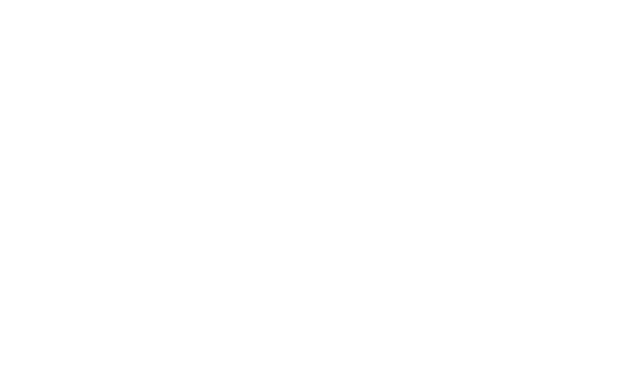
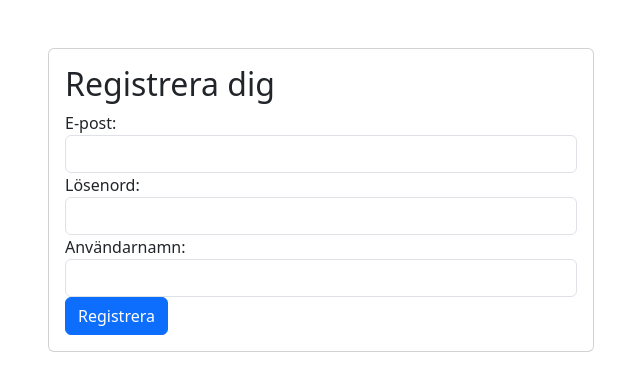
Before and after one commit to natta1995/secure-todo-app, a React (Create React App) app: page /registeruser in a window 1280 px wide. Before the commit this address had no page. Shown: the top 390 px of the page, without its empty margins (319-959 px from the left). Built offline with nearby package versions, Linux system fonts and the light colour scheme.

Commit message:
adding fetures for invating friends to register

```diff
--- a/src/App.js
+++ b/src/App.js
@@ -1,10 +1,11 @@
 import { BrowserRouter, Route, Routes } from 'react-router-dom';
 import { AuthProvider } from './AuthContext';
-import Login from './LogInPage';
-import Register from './RegisterPage'
-import TodoList from './TodosPage'
+import Login from './pages/LogInPage';
+import Register from './pages/RegisterPage'
+import TodoList from './pages/TodosPage'
 import ForgottenPassword from './forgottPassword'
 import NewPassword from './newPassword';
+import RegisterUser from './RegisterUser';
 
 function App() {
   return (
@@ -16,6 +17,7 @@ function App() {
         <Route path="/password" element={<ForgottenPassword />} />
         <Route path="/todo" element={<TodoList />} />
         <Route path="/newpassword" element={<NewPassword />} />
+        <Route path="/registeruser" element={<RegisterUser />} />
       </Routes>
     </BrowserRouter>
     </AuthProvider>
--- a/src/InvateUsers.jsx
+++ b/src/InvateUsers.jsx
@@ -1,16 +1,51 @@
 
-const InvateUsers = () => {
+import React, { useState } from 'react';
 
-    return (
-        <div>
-            <h1>Invate friends</h1>
-            <input
-            type="text"
-            placeholder="email"
-            />
-            <button>Skicka</button>
+const InviteUser = () => {
+  const [email, setEmail] = useState('');
+
+  const handleEmailChange = (e) => {
+    setEmail(e.target.value);
+  };
+
+  const handleInviteClick = () => {
+    // Här kan du anropa en funktion som skickar inbjudningsmejl med den angivna e-postadressen
+    if (email) {
+      // Skicka inbjudan här
+      // Exempel: Skicka e-postadressen till din backend för att hantera inbjudningen
+      fetch('http://localhost:3001/api/users/invate-friend-request', {
+        method: 'POST',
+        headers: {
+          'Content-Type': 'application/json',
+        },
+        body: JSON.stringify({ email }),
+      })
+        .then(() => {
+          setEmail(''); // Återställ formuläret efter att inbjudningen har skickats
+        })
+        .catch((error) => console.error(error));
+    }
+  };
+
+  return (
+    <div>
+      <h2>Bjud in en vän</h2>
+      <div className="input-group mb-3">
+        <input
+          type="email"
+          className="form-control"
+          value={email}
+          onChange={handleEmailChange}
+          placeholder="Ange e-postadressen"
+        />
+        <div className="input-group-append">
+          <button onClick={handleInviteClick} className="btn btn-primary">
+            Bjud in
+          </button>
         </div>
-    )
-}
+      </div>
+    </div>
+  );
+};
 
-export default InvateUsers
+export default InviteUser;
--- /dev/null
+++ b/src/RegisterUser.jsx
@@ -0,0 +1,91 @@
+import React, { useState } from 'react';
+import 'bootstrap/dist/css/bootstrap.min.css'; // Importera Bootstrap CSS
+import { useNavigate } from 'react-router-dom';
+
+function RegisterUser() {
+  const [email, setEmail] = useState('');
+  const [password, setPassword] = useState('');
+  const [username, setUsername] = useState('');
+  const navigate = useNavigate();
+
+
+  const handleRegister = async () => {
+    const user = {
+      email,
+      password,
+      username,
+      role: 'user',
+    };
+
+    try {
+      const response = await fetch('http://localhost:3001/api/users/register', {
+        method: 'POST',
+        headers: {
+          'Content-Type': 'application/json',
+        },
+        body: JSON.stringify(user),
+      });
+
+      if (response.ok) {
+        alert('Registreringen lyckades!');
+        navigate('/'); // Omdirigera till loginsidan
+      } else {
+        const data = await response.json();
+        alert(`Fel vid registrering: ${data.error}`);
+      }
+    } catch (error) {
+      console.error('Något gick fel:', error);
+    }
+  }
+
+  return (
+    <div className="container mt-5">
+      <div className="row h-100 justify-content-center align-items-center">
+        <div className="col-md-6">
+          <div className="card">
+            <div className="card-body">
+              <h2 className="card-title">Registrera dig</h2>
+              <form>
+                <div className="form-group">
+                  <label htmlFor="email">E-post:</label>
+                  <input
+                    type="email"
+                    className="form-control"
+                    id="email"
+                    value={email}
+                    onChange={(e) => setEmail(e.target.value)}
+                  />
+                </div>
+                <div className="form-group">
+                  <label htmlFor="password">Lösenord:</label>
+                  <input
+                    type="password"
+                    className="form-control"
+                    id="password"
+                    value={password}
+                    onChange={(e) => setPassword(e.target.value)}
+                  />
+                </div>
+                <div className="form-group">
+                  <label htmlFor="username">Användarnamn:</label>
+                  <input
+                    type="text"
+                    className="form-control"
+                    id="username"
+                    value={username}
+                    onChange={(e) => setUsername(e.target.value)}
+                  />
+                </div>
+                <button type="button" onClick={handleRegister} className="btn btn-primary">
+                 Registrera
+                </button>
+              </form>
+            </div>
+          </div>
+        </div>
+      </div>
+    </div>
+  );
+}
+
+export default RegisterUser;
--- a/src/newPassword.jsx
+++ b/src/newPassword.jsx
@@ -9,7 +9,7 @@ const ResetPassword = ({ token }) => {
 
   const resetPassword = () => {
     fetch('http://localhost:3001/api/users/reset-password', {
-      method: 'POST',
+      method: 'PUT',
       headers: {
         'Content-Type': 'application/json',
         'x-access-token': resetToken
--- a/src/TodosPage.jsx
+++ b/src/pages/TodosPage.jsx
@@ -1,7 +1,7 @@
 import React, { useState, useEffect } from 'react';
 import 'bootstrap/dist/css/bootstrap.min.css';
-import UserList from './UserList'
-import InvateUsers from './InvateUsers';
+import UserList from '../components/UserList'
+import InvateUsers from '../InvateUsers';
 
 
 function TodoApp() {
```
Also changed, not shown: src/components/UserList.jsx (renamed from src/UserList.jsx), src/pages/LogInPage.jsx (renamed from src/LogInPage.jsx), src/pages/RegisterPage.jsx (renamed from src/RegisterPage.jsx).
